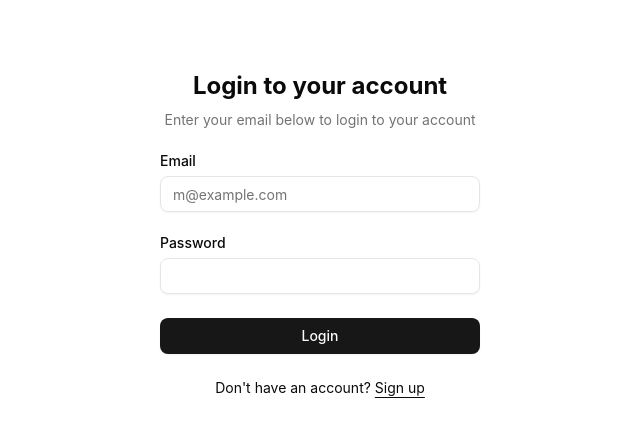
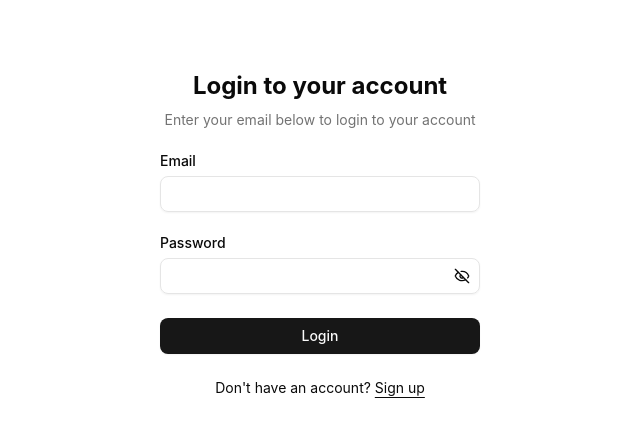
Before and after one commit to team-unchained/grantly, a Next.js app in the folder src/frontend/: page /login in a window 1280 px wide. Shown: the part 190-624 px from the top of the page, without its empty margins (0-640 px from the left). Built offline with nearby package versions, Linux system fonts and the light colour scheme; no server answers.

Commit message:
feat: login api 연결

```diff
--- a/src/frontend/src/api/auth/auth.schema.ts
+++ b/src/frontend/src/api/auth/auth.schema.ts
@@ -1,6 +1,6 @@
 import { z } from 'zod';
 
-export const signUpSchema = z.object({
+export const SignUpSchema = z.object({
   email: z
     .string()
     .min(1, { message: '이메일은 필수값입니다.' })
@@ -21,7 +21,7 @@ export const signUpSchema = z.object({
     }),
 });
 
-export type CreateUserRequestType = z.infer<typeof signUpSchema>;
+export type CreateUserRequestType = z.infer<typeof SignUpSchema>;
 
 export const UserSchema = z.object({
   id: z.number().int(),
@@ -36,3 +36,10 @@ export type UserType = z.infer<typeof UserSchema>;
 export type CreateUserResponseType = {
   user: UserType;
 };
+
+export const LoginSchema = z.object({
+  email: z.string().min(1),
+  password: z.string().min(1),
+});
+
+export type LoginRequestType = z.infer<typeof LoginSchema>;
--- a/src/frontend/src/api/auth/authApi.ts
+++ b/src/frontend/src/api/auth/authApi.ts
@@ -1,6 +1,7 @@
 import {
   CreateUserRequestType,
   CreateUserResponseType,
+  LoginRequestType,
 } from '@grantly/api/auth/auth.schema';
 import { axiosInstance } from '../axiosInstance';
 
@@ -10,3 +11,11 @@ export const CreateUser = async (
   const response = await axiosInstance.post('/v1/auth/signup', params);
   return response.data;
 };
+
+export const Login = async (params: LoginRequestType): Promise<void> => {
+  await axiosInstance.post('/v1/auth/login', params);
+};
+
+export const getCsrfToken = async (): Promise<void> => {
+  await axiosInstance.get('/v1/auth/csrf-token');
+};
--- a/src/frontend/src/api/auth/useAuthQueries.ts
+++ b/src/frontend/src/api/auth/useAuthQueries.ts
@@ -1,10 +1,11 @@
 import { AxiosError } from 'axios';
 import { useMutation, UseMutationOptions } from '@tanstack/react-query';
-import { CreateUser } from '@grantly/api/auth/authApi';
+import { CreateUser, Login } from '@grantly/api/auth/authApi';
 import { toast } from 'sonner';
 import {
   CreateUserRequestType,
   CreateUserResponseType,
+  LoginRequestType,
 } from '@grantly/api/auth/auth.schema';
 
 export const useCreateUserMutation = (
@@ -29,3 +30,19 @@ export const useCreateUserMutation = (
       }
     },
   });
+
+export const useLoginMutation = (
+  options?: UseMutationOptions<void, AxiosError, LoginRequestType, unknown>
+) =>
+  useMutation({
+    ...options,
+    mutationFn: (params: LoginRequestType) => Login(params),
+    onError: (error) => {
+      const status = error.response?.status;
+      if (status === 401) {
+        toast.error('입력한 정보를 다시 확인해주세요.');
+      } else {
+        toast.error('로그인 중 알 수 없는 오류가 발생했습니다.');
+      }
+    },
+  });
--- a/src/frontend/src/api/axiosInstance.ts
+++ b/src/frontend/src/api/axiosInstance.ts
@@ -1,4 +1,6 @@
-import axios, { AxiosInstance } from 'axios';
+import axios, { AxiosInstance, InternalAxiosRequestConfig } from 'axios';
+import { getCsrfToken } from '@grantly/api/auth/authApi';
+import { getCookie } from '@grantly/utils/cookie';
 
 export const axiosInstance: AxiosInstance = axios.create({
   baseURL: process.env.NEXT_PUBLIC_API_URL,
@@ -8,3 +10,22 @@ export const axiosInstance: AxiosInstance = axios.create({
   },
   withCredentials: true,
 });
+
+const isUnsafeMethod = (method: string): boolean => {
+  const unsafeMethods = ['post', 'put', 'delete', 'patch'];
+  return unsafeMethods.includes(method);
+};
+
+axiosInstance.interceptors.request.use(
+  async (config: InternalAxiosRequestConfig) => {
+    if (isUnsafeMethod(config.method ?? '')) {
+      await getCsrfToken();
+      const csrfToken = getCookie('CSRF-TOKEN');
+
+      if (csrfToken) {
+        config.headers.set('X-CSRF-TOKEN', csrfToken);
+      }
+    }
+    return config;
+  }
+);
--- a/src/frontend/src/components/login/LoginForm.tsx
+++ b/src/frontend/src/components/login/LoginForm.tsx
@@ -1,38 +1,71 @@
+'use client';
+
 import Link from 'next/link';
 import { Button } from '@grantly/components/ui/button';
-import { Input } from '@grantly/components/ui/input';
-import { Label } from '@grantly/components/ui/label';
+import { FormInputField } from '@grantly/components/common/FormInputField';
+import { useRouter } from 'next/navigation';
+import { useForm } from 'react-hook-form';
+import { LoginRequestType, LoginSchema } from '@grantly/api/auth/auth.schema';
+import { zodResolver } from '@hookform/resolvers/zod';
+import { useLoginMutation } from '@grantly/api/auth/useAuthQueries';
 
 export const LoginForm = () => {
+  const router = useRouter();
+  const {
+    register,
+    handleSubmit,
+    formState: { errors },
+  } = useForm<LoginRequestType>({
+    resolver: zodResolver(LoginSchema),
+  });
+
+  const { mutate: login, isPending } = useLoginMutation({
+    onSuccess: () => {
+      router.replace('/welcome');
+    },
+  });
+
+  const onSubmit = (data: LoginRequestType) => {
+    login(data);
+  };
+
   return (
-    <form className="flex flex-col gap-6">
+    <div className="flex flex-col gap-6">
       <div className="flex flex-col items-center gap-2 text-center">
         <h1 className="text-2xl font-bold">Login to your account</h1>
         <p className="text-balance text-sm text-muted-foreground">
           Enter your email below to login to your account
         </p>
       </div>
-      <div className="grid gap-6">
-        <div className="grid gap-2">
-          <Label htmlFor="email">Email</Label>
-          <Input id="email" type="email" placeholder="m@example.com" required />
+      <form onSubmit={handleSubmit(onSubmit)}>
+        <div className="grid gap-6">
+          {/* Email */}
+          <FormInputField
+            id="email"
+            label="Email"
+            type="email"
+            error={errors.email?.message}
+            register={register}
+          />
+          {/* Password */}
+          <FormInputField
+            id="password"
+            label="Password"
+            type="password"
+            error={errors.password?.message}
+            register={register}
+          />
+          <Button type="submit" className="w-full" disabled={isPending}>
+            {isPending ? 'Loading...' : 'Login'}
+          </Button>
         </div>
-        <div className="grid gap-2">
-          <div className="flex items-center">
-            <Label htmlFor="password">Password</Label>
-          </div>
-          <Input id="password" type="password" required />
-        </div>
-        <Button type="submit" className="w-full">
-          Login
-        </Button>
-      </div>
+      </form>
       <div className="text-center text-sm">
-        Don&apos;t have an account?{' '}
+        Don&apos;t have an account?&nbsp;
         <Link href="/sign-up" className="underline underline-offset-4">
           Sign up
         </Link>
       </div>
-    </form>
+    </div>
   );
 };
--- a/src/frontend/src/components/sign-up/SignUpFormCard.tsx
+++ b/src/frontend/src/components/sign-up/SignUpFormCard.tsx
@@ -17,7 +17,7 @@ import { useCreateUserMutation } from '@grantly/api/auth/useAuthQueries';
 import { FormInputField } from '@grantly/components/common/FormInputField';
 import {
   CreateUserRequestType,
-  signUpSchema,
+  SignUpSchema,
 } from '@grantly/api/auth/auth.schema';
 
 export function SignUpFormCard() {
@@ -27,7 +27,7 @@ export function SignUpFormCard() {
     handleSubmit,
     formState: { errors },
   } = useForm<CreateUserRequestType>({
-    resolver: zodResolver(signUpSchema),
+    resolver: zodResolver(SignUpSchema),
   });
 
   const { mutate: createUser, isPending } = useCreateUserMutation({
--- /dev/null
+++ b/src/frontend/src/utils/cookie.ts
@@ -0,0 +1,4 @@
+export const getCookie = (name: string): string | null => {
+  const match = document.cookie.match(new RegExp(`(^| )${name}=([^;]+)`));
+  return match ? decodeURIComponent(match[2]) : null;
+};
```
